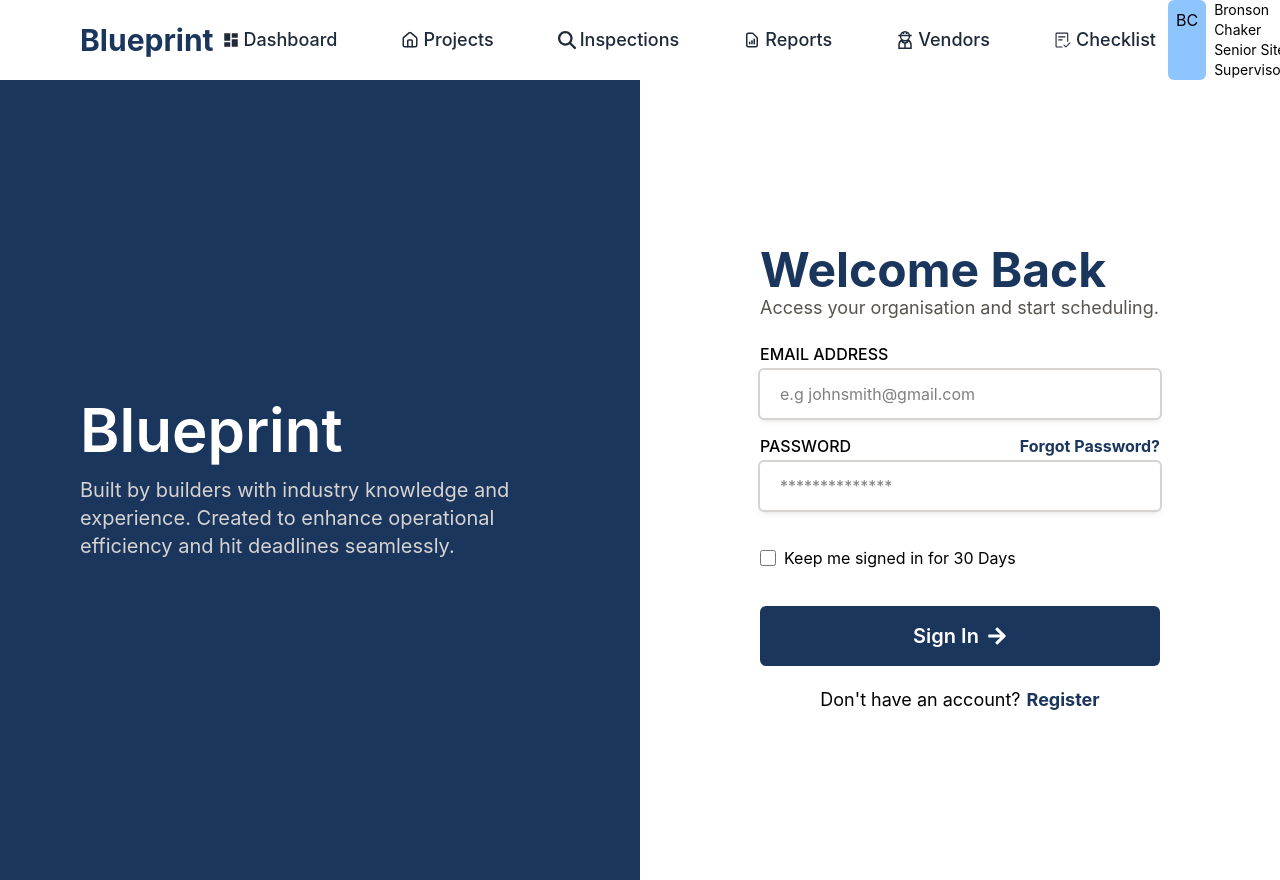
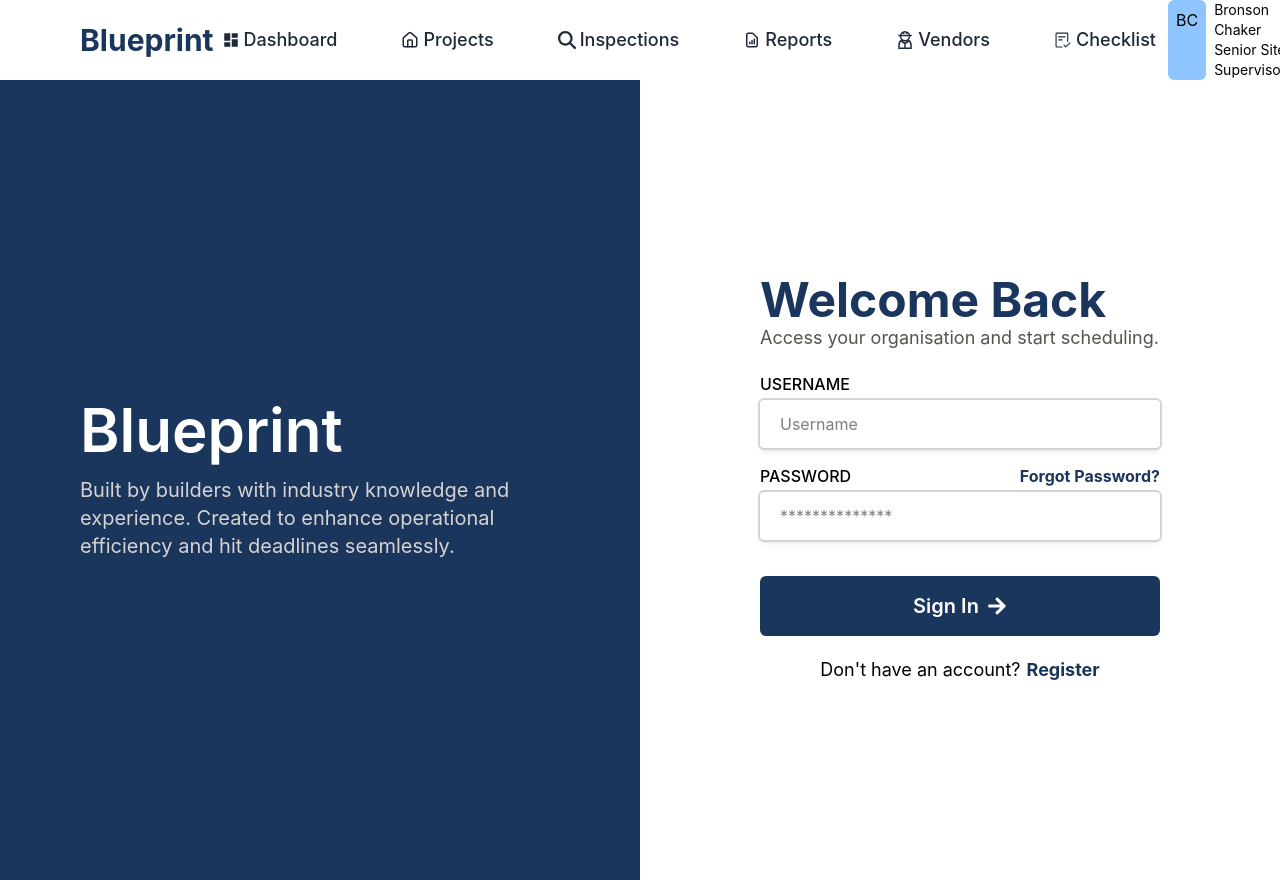
Before and after one commit to BronsonChaker/blueprint-web, a React (Vite) app: page /login in a window 1280 px wide. Shown: the top 880 px of the page. Built offline with nearby package versions, Linux system fonts and the light colour scheme.

Commit message:
Login page working correctly and calling backend, basic login fucntionality added, login functionality to be added, AuthContext created to sort login, logout, JWT tokens access and refresh

```diff
--- a/src/components/Navbar.jsx
+++ b/src/components/Navbar.jsx
@@ -103,7 +103,7 @@ export default function Navbar() {
             <p className="text-sm">Bronson Chaker</p>
             <p className="text-sm">Senior Site Supervisor</p>
           </div>
-          <div classNamew="h-full flex justify-center items-center">
+          <div className="h-full flex justify-center items-center">
             <HiOutlineSelector />
           </div>
         </div>
--- /dev/null
+++ b/src/components/ProtectedRoute.jsx
@@ -0,0 +1,12 @@
+import { Outlet, Navigate } from "react-router";
+import { useAuth } from "../context/AuthContext";
+
+const ProtectedRoute = () => {
+  const { user, loading } = useAuth();
+
+  if (loading) return null;
+
+  return user ? <Outlet /> : <Navigate to="/" replace />;
+};
+
+export default ProtectedRoute;
--- /dev/null
+++ b/src/context/AuthContext.jsx
@@ -0,0 +1,54 @@
+import { createContext, useContext, useState, useEffect } from "react";
+import axios from "axios";
+
+const baseUrl = import.meta.env.VITE_API_URL;
+const AuthContext = createContext();
+
+export const AuthProvider = ({ children }) => {
+  // Track if user is logging in
+  const [user, setUser] = useState(null);
+
+  //   State to track loading, checking localStorage
+  const [loading, setLoading] = useState(true);
+
+  //   Check localStorage for exisitng user on app load
+  useEffect(() => {
+    const storedUser = localStorage.getItem("user");
+    if (storedUser && storedUser != "undefined") {
+      try {
+        setUser(JSON.parse(storedUser));
+      } catch {
+        localStorage.removeItem("user");
+      }
+    }
+    setLoading(false);
+  }, []);
+
+  const login = async (credentials) => {
+    const response = await axios.post(`${baseUrl}/core/token`, credentials);
+    const { access, refresh } = response.data;
+
+    // Save tokens and user data in localStorage
+    localStorage.setItem("access_token", access);
+    localStorage.setItem("refresh_token", refresh);
+
+    const loggedInUser = { username: credentials.username };
+    localStorage.setItem("user", JSON.stringify(loggedInUser));
+    setUser(loggedInUser);
+  };
+
+  const logout = () => {
+    localStorage.removeItem("access_token");
+    localStorage.removeItem("refresh_token");
+    localStorage.removeItem("user");
+    setUser(null);
+  };
+
+  return (
+    <AuthContext.Provider value={{ user, loading, login, logout }}>
+      {children}
+    </AuthContext.Provider>
+  );
+};
+
+export const useAuth = () => useContext(AuthContext);
--- a/src/main.jsx
+++ b/src/main.jsx
@@ -12,14 +12,19 @@ import Inpsections from "./pages/Inspections.jsx";
 import Reports from "./pages/Reports.jsx";
 import Vendors from "./pages/Vendors.jsx";
 import Navbar from "./components/Navbar.jsx";
+import { AuthProvider } from "./context/AuthContext.jsx";
+import ProtectedRoute from "./components/ProtectedRoute.jsx";
 
 createRoot(document.getElementById("root")).render(
   <StrictMode>
     <BrowserRouter>
+      <AuthProvider>
         <Navbar />
         <Routes>
           <Route index path="/" element={<App />} />
+          <Route element={<ProtectedRoute />}>
             <Route path="/dashboard" element={<Dashboard />} />
+          </Route>
           <Route path="/register" element={<Register />} />
           <Route path="/login" element={<Login />} />
           <Route path="/forgotpassword" element={<ForgotPassword />} />
@@ -28,6 +33,7 @@ createRoot(document.getElementById("root")).render(
           <Route path="/reports" element={<Reports />} />
           <Route path="/vendors" element={<Vendors />} />
         </Routes>
+      </AuthProvider>
     </BrowserRouter>
   </StrictMode>,
 );
--- a/src/pages/Login.jsx
+++ b/src/pages/Login.jsx
@@ -1,7 +1,27 @@
-import { Link } from "react-router";
+import { Link, useNavigate } from "react-router";
+import { useEffect, useState } from "react";
+import { useAuth } from "../context/AuthContext";
 import { FaArrowRight } from "react-icons/fa";
 
 export default function Login() {
+  const navigate = useNavigate();
+  const { login } = useAuth();
+  const [error, setError] = useState(null);
+
+  const [credentials, setCredentials] = useState({
+    username: "",
+    password: "",
+  });
+
+  const handleSubmit = async (e) => {
+    e.preventDefault();
+    try {
+      await login(credentials);
+      navigate("/dashboard");
+    } catch (err) {
+      setError(err.response?.data?.detail || "Login Failed");
+    }
+  };
   return (
     <div className="flex w-screen h-screen">
       <title>Login</title>
@@ -23,16 +43,22 @@ export default function Login() {
           </p>
         </div>
 
-        <form action="" className="w-full flex flex-col mt-5 gap-4">
+        <form
+          onSubmit={handleSubmit}
+          className="w-full flex flex-col mt-5 gap-4"
+        >
           {/* Email Address Input */}
           <div className="w-full flex flex-col">
             <label htmlFor="" className="font-medium">
-              EMAIL ADDRESS
+              USERNAME
             </label>
             <input
-              type="email"
               className="rounded-sm outline-2 outline-stone-300 px-5 py-3 mt-1 shadow-md"
-              placeholder="e.g johnsmith@gmail.com"
+              placeholder="Username"
+              value={credentials.username}
+              onChange={(e) =>
+                setCredentials({ ...credentials, username: e.target.value })
+              }
             />
           </div>
 
@@ -55,16 +81,22 @@ export default function Login() {
               type="password"
               className="flex rounded-sm outline-2 outline-stone-300 px-5 py-3 mt-1 shadow-md"
               placeholder="**************"
+              value={credentials.password}
+              onChange={(e) =>
+                setCredentials({ ...credentials, password: e.target.value })
+              }
             />
           </div>
 
-          <div className="flex flex-row items-center gap-2 mt-5">
+          {error && <p className="text-red-600 mt-2">{error}</p>}
+
+          {/* <div className="flex flex-row items-center gap-2 mt-5">
             <input
               type="checkbox"
               className="accent-primary h-4 w-4 cursor-pointer"
             />
             <p>Keep me signed in for 30 Days</p>
-          </div>
+          </div> */}
 
           <button
             type="submit"
```
Also changed, not shown: 1 other file (tests, documents, lock files or other folders). Lines whose indentation alone changed are shown as unchanged.
